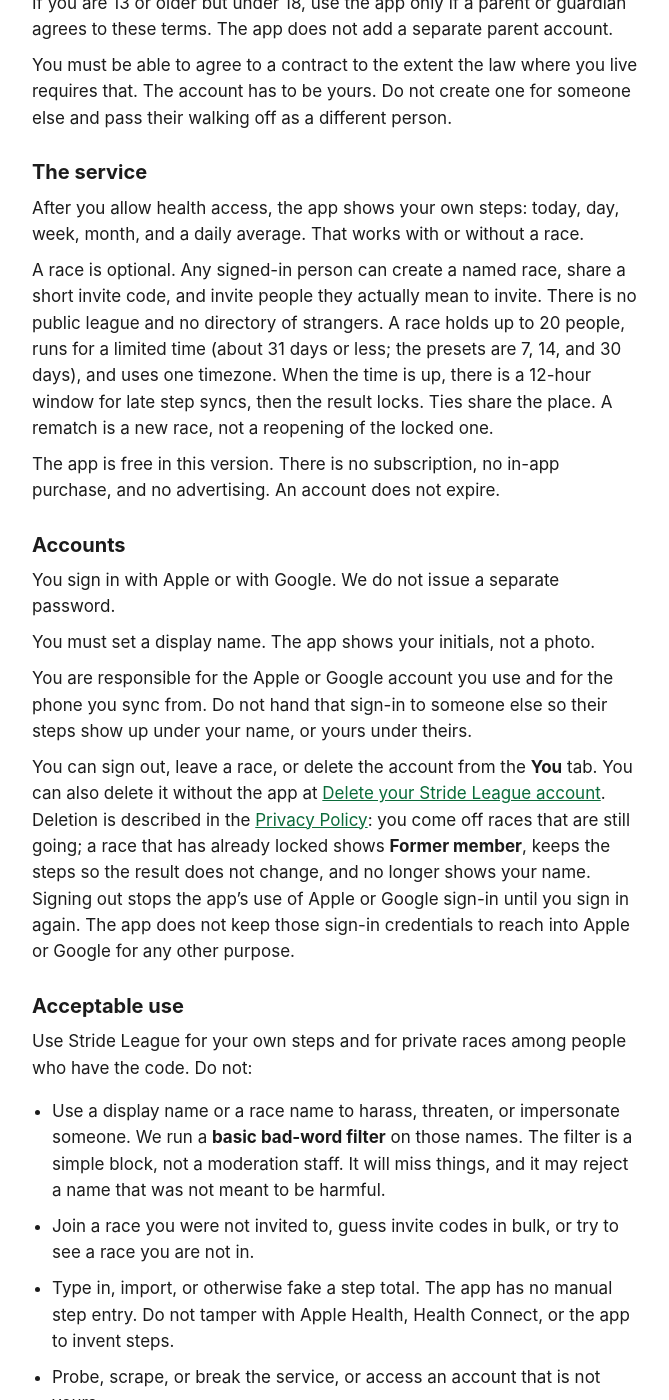
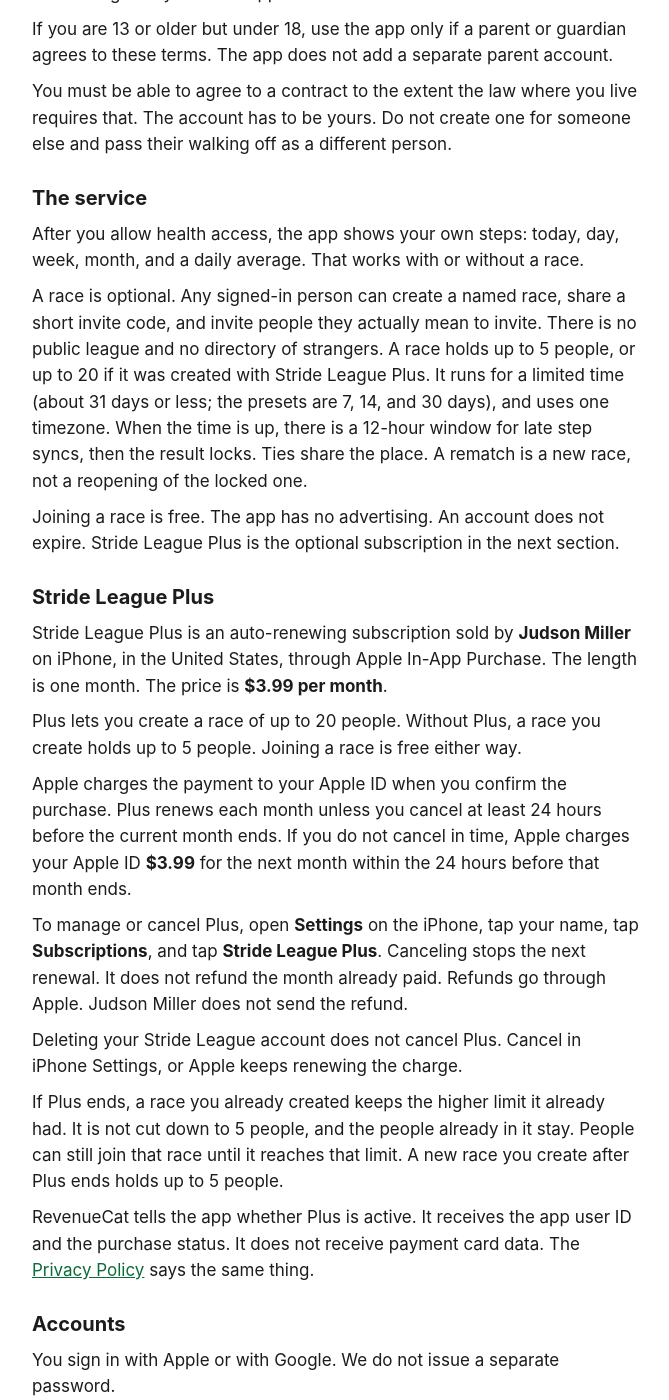
Before and after one commit to Koffeekinggamer/stride-league-legal, a Jekyll site: the page built from terms.md, in a window 1280 px wide and 1400 px high, scrolled down 641 px. Shown: the whole window, without its empty margins (304-973 px from the left). Built offline with Jekyll 4.4.1, drawn with Linux system fonts in a browser that asks for light colours; some of the changed text lies outside the part shown.

Commit message:
Describe Stride League Plus in the privacy policy and terms.
v1 sells Plus at $3.99 a month through Apple. The pages no longer say this release has no subscription.

Co-authored-by: Koffeekinggamer <Koffeekinggamer@users.noreply.github.com>

```diff
--- a/terms.md
+++ b/terms.md
@@ -6,9 +6,9 @@ permalink: /terms/
 
 # Terms of Use — Stride League
 
-**Effective date:** September 25, 2026
+**Effective date:** October 24, 2026
 
-These terms are an agreement between you and **Judson Miller** for the Stride League app. **Stride League is operated by Judson Miller**, as an individual and not as a company. By creating an account or using the app, you agree to these terms. The [Privacy Policy](https://koffeekinggamer.github.io/stride-league-legal/privacy/) explains what is collected and how deletion works. If these terms and the Privacy Policy both talk about deletion or health data, they are meant to say the same thing.
+These terms are an agreement between you and **Judson Miller** for the Stride League app. **Stride League is operated by Judson Miller**, as an individual and not as a company. By creating an account or using the app, you agree to these terms. The [Privacy Policy](https://koffeekinggamer.github.io/stride-league-legal/privacy/) explains what is collected and how deletion works. If these terms and the Privacy Policy both talk about deletion, health data, or Stride League Plus, they are meant to say the same thing.
 
 Stride League is a casual way to see your own steps and, if you want, to compare steps with friends in a private race. It is not a gym service, not a prize desk, and not a medical product.
 
@@ -24,9 +24,25 @@ You must be able to agree to a contract to the extent the law where you live req
 
 After you allow health access, the app shows your own steps: today, day, week, month, and a daily average. That works with or without a race.
 
-A race is optional. Any signed-in person can create a named race, share a short invite code, and invite people they actually mean to invite. There is no public league and no directory of strangers. A race holds up to 20 people, runs for a limited time (about 31 days or less; the presets are 7, 14, and 30 days), and uses one timezone. When the time is up, there is a 12-hour window for late step syncs, then the result locks. Ties share the place. A rematch is a new race, not a reopening of the locked one.
+A race is optional. Any signed-in person can create a named race, share a short invite code, and invite people they actually mean to invite. There is no public league and no directory of strangers. A race holds up to 5 people, or up to 20 if it was created with Stride League Plus. It runs for a limited time (about 31 days or less; the presets are 7, 14, and 30 days), and uses one timezone. When the time is up, there is a 12-hour window for late step syncs, then the result locks. Ties share the place. A rematch is a new race, not a reopening of the locked one.
 
-The app is free in this version. There is no subscription, no in-app purchase, and no advertising. An account does not expire.
+Joining a race is free. The app has no advertising. An account does not expire. Stride League Plus is the optional subscription in the next section.
+
+## Stride League Plus
+
+Stride League Plus is an auto-renewing subscription sold by **Judson Miller** on iPhone, in the United States, through Apple In-App Purchase. The length is one month. The price is **$3.99 per month**.
+
+Plus lets you create a race of up to 20 people. Without Plus, a race you create holds up to 5 people. Joining a race is free either way.
+
+Apple charges the payment to your Apple ID when you confirm the purchase. Plus renews each month unless you cancel at least 24 hours before the current month ends. If you do not cancel in time, Apple charges your Apple ID **$3.99** for the next month within the 24 hours before that month ends.
+
+To manage or cancel Plus, open **Settings** on the iPhone, tap your name, tap **Subscriptions**, and tap **Stride League Plus**. Canceling stops the next renewal. It does not refund the month already paid. Refunds go through Apple. Judson Miller does not send the refund.
+
+Deleting your Stride League account does not cancel Plus. Cancel in iPhone Settings, or Apple keeps renewing the charge.
+
+If Plus ends, a race you already created keeps the higher limit it already had. It is not cut down to 5 people, and the people already in it stay. People can still join that race until it reaches that limit. A new race you create after Plus ends holds up to 5 people.
+
+RevenueCat tells the app whether Plus is active. It receives the app user ID and the purchase status. It does not receive payment card data. The [Privacy Policy](https://koffeekinggamer.github.io/stride-league-legal/privacy/) says the same thing.
 
 ## Accounts
 
@@ -56,7 +72,7 @@ The person who created a race may remove a member. Any member may leave. We may
 
 A race is a private comparison of step totals among people who joined with the code. **Bragging rights only.**
 
-Stride League does not charge an entry fee, does not hold stakes, and does not award cash, gift cards, goods, or other prizes. It is not a sweepstakes, a lottery, a bookmaker, or a paid contest. We do not certify a result for anyone’s side bet.
+Stride League does not charge an entry fee, does not hold stakes, and does not award cash, gift cards, goods, or other prizes. It is not a sweepstakes, a lottery, a bookmaker, or a paid contest. We do not certify a result for anyone’s side bet. Stride League Plus is not an entry fee and not a prize. It only lets you create a larger race, as the section above describes.
 
 Do not use a race, an invite code, or a screenshot of the podium to collect money or run a prize competition. If friends arrange something like that on their own, outside the app, that arrangement is between them. It is not offered or endorsed by Stride League, and these terms do not make us a party to it.
 
@@ -88,9 +104,9 @@ Some places do not allow a disclaimer of certain warranties. In those places, th
 
 To the fullest extent the law allows, **Judson Miller** is not liable for indirect, incidental, special, consequential, or punitive damages, or for lost profits, lost data, lost goodwill, or a result that cost someone bragging rights, even if he was told that kind of loss was possible.
 
-Judson Miller’s total liability for any claim arising out of the app or these terms is limited to the amount you paid him for Stride League in the 12 months before the claim. This version of the app is free and has no in-app purchases, so that amount is **zero**.
+Judson Miller’s total liability for any claim arising out of the app or these terms is limited to the amount you paid him for Stride League in the 12 months before the claim. If you have not paid for Plus, that amount is **zero**. A Plus charge is billed by Apple, and a refund of that charge goes through Apple.
 
-These limits are a core part of the bargain for a free app. Some places do not allow certain limits, especially for harm the law does not let a contract waive. In those places, the limits apply only as far as the law allows. Nothing here limits liability for conduct the law says cannot be limited.
+These limits are a core part of the bargain. Some places do not allow certain limits, especially for harm the law does not let a contract waive. In those places, the limits apply only as far as the law allows. Nothing here limits liability for conduct the law says cannot be limited.
 
 ## Termination
 
@@ -98,7 +114,7 @@ You may stop using the app at any time. You may delete your account in **You**,
 
 We may suspend or close an account, reject a name, or discontinue the app if these terms are broken, if we need to for security or legal reasons, or if we stop offering Stride League. If we discontinue the app, we do not sell the step history as a leftover product.
 
-Sections that by their nature should continue after the account ends still apply, including acceptable use as to anything already done, races and wagers, medical disclaimer, disclaimers, limitation of liability, and governing law.
+Sections that by their nature should continue after the account ends still apply, including acceptable use as to anything already done, races and wagers, Stride League Plus, medical disclaimer, disclaimers, limitation of liability, and governing law.
 
 ## Governing law
 
```
Also changed, not shown: delete-account.md (+4 -0 lines), privacy.md (+14 -5 lines).
